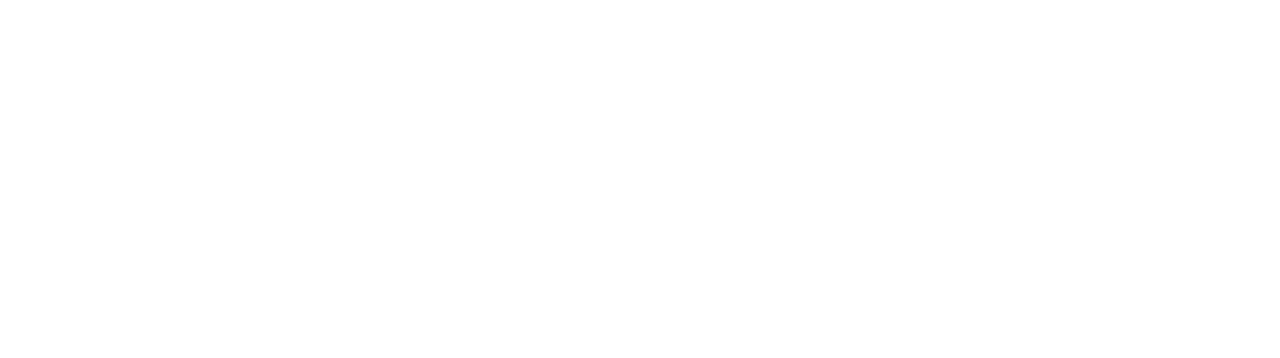
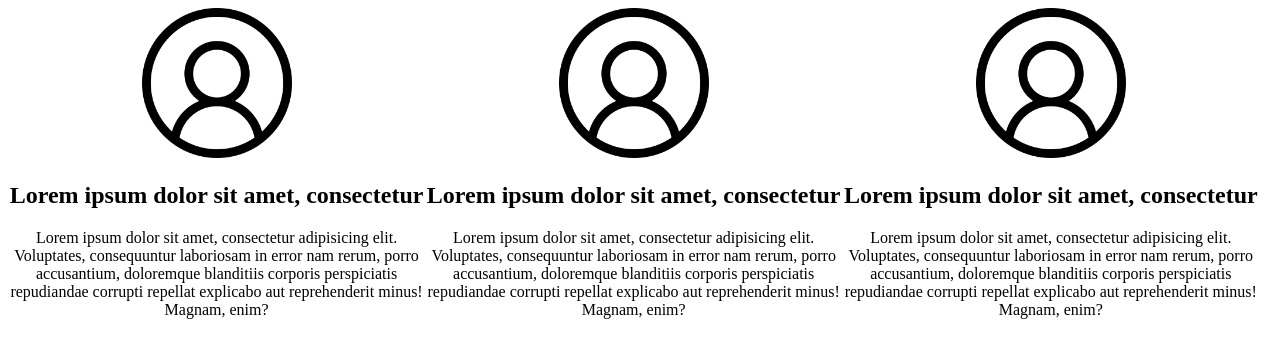
Before and after one commit to danielg-r/IDWBonus, a plain HTML site: page index.html in a window 1280 px wide. Drawn offline with Linux system fonts and the light colour scheme.

Commit message:
Main Content

```diff
--- a/index.html
+++ b/index.html
@@ -4,10 +4,28 @@
     <meta charset="UTF-8">
     <meta http-equiv="X-UA-Compatible" content="IE=edge">
     <meta name="viewport" content="width=device-width, initial-scale=1.0">
+    <link rel="stylesheet" href="style.css">
     <title>IDW Bonus</title>
 </head>
 <body>
     <main class="main">
+        <div class="row" :after>
+            <div class="column">
+                <img src="img/user.png" alt="" width="150">
+                <h2 class="bonus__title">Lorem ipsum dolor sit amet, consectetur</h2>
+                <p class="bonus__desc">Lorem ipsum dolor sit amet, consectetur adipisicing elit. Voluptates, consequuntur laboriosam in error nam rerum, porro accusantium, doloremque blanditiis corporis perspiciatis repudiandae corrupti repellat explicabo aut reprehenderit minus! Magnam, enim?</p>
+            </div>
+            <div class="column">
+                <img src="img/user.png" alt="" width="150">
+                <h2 class="bonus__title">Lorem ipsum dolor sit amet, consectetur</h2>
+                <p class="bonus__desc">Lorem ipsum dolor sit amet, consectetur adipisicing elit. Voluptates, consequuntur laboriosam in error nam rerum, porro accusantium, doloremque blanditiis corporis perspiciatis repudiandae corrupti repellat explicabo aut reprehenderit minus! Magnam, enim?</p>
+            </div>
+            <div class="column">
+                <img src="img/user.png" alt="" width="150">
+                <h2 class="bonus__title">Lorem ipsum dolor sit amet, consectetur</h2>
+                <p class="bonus__desc">Lorem ipsum dolor sit amet, consectetur adipisicing elit. Voluptates, consequuntur laboriosam in error nam rerum, porro accusantium, doloremque blanditiis corporis perspiciatis repudiandae corrupti repellat explicabo aut reprehenderit minus! Magnam, enim?</p>
+            </div>
+        </div>
     </main>
 </body>
 </html>
--- /dev/null
+++ b/style.css
@@ -0,0 +1,12 @@
+.column {
+    float: left;
+    width: 33%;
+    text-align: center;
+  }
+
+  /* Clear floats after the columns */
+  .row:after {
+    content: "";
+    display: table;
+    clear: both;
+  }
```
Also changed, not shown: img/user.png (added).
